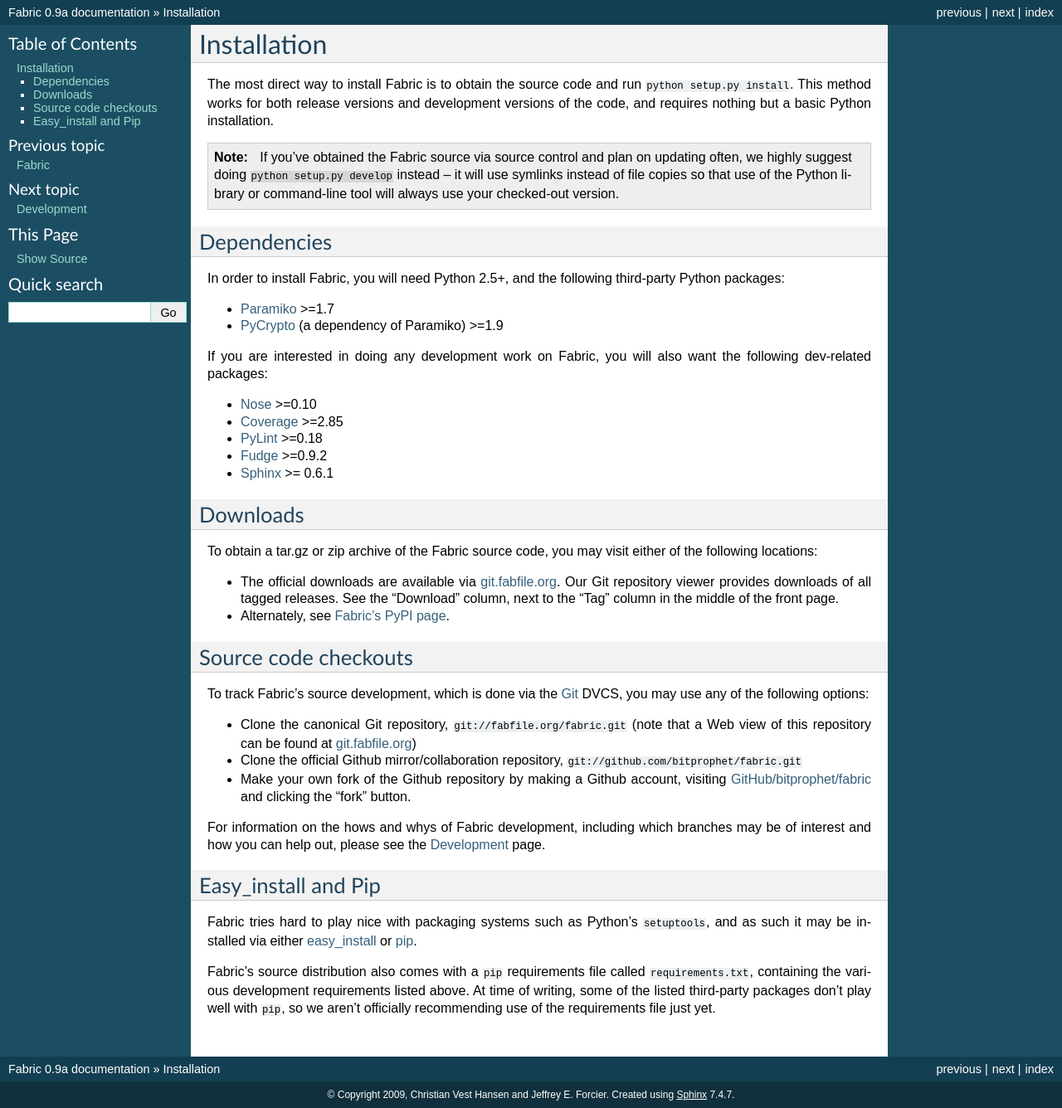
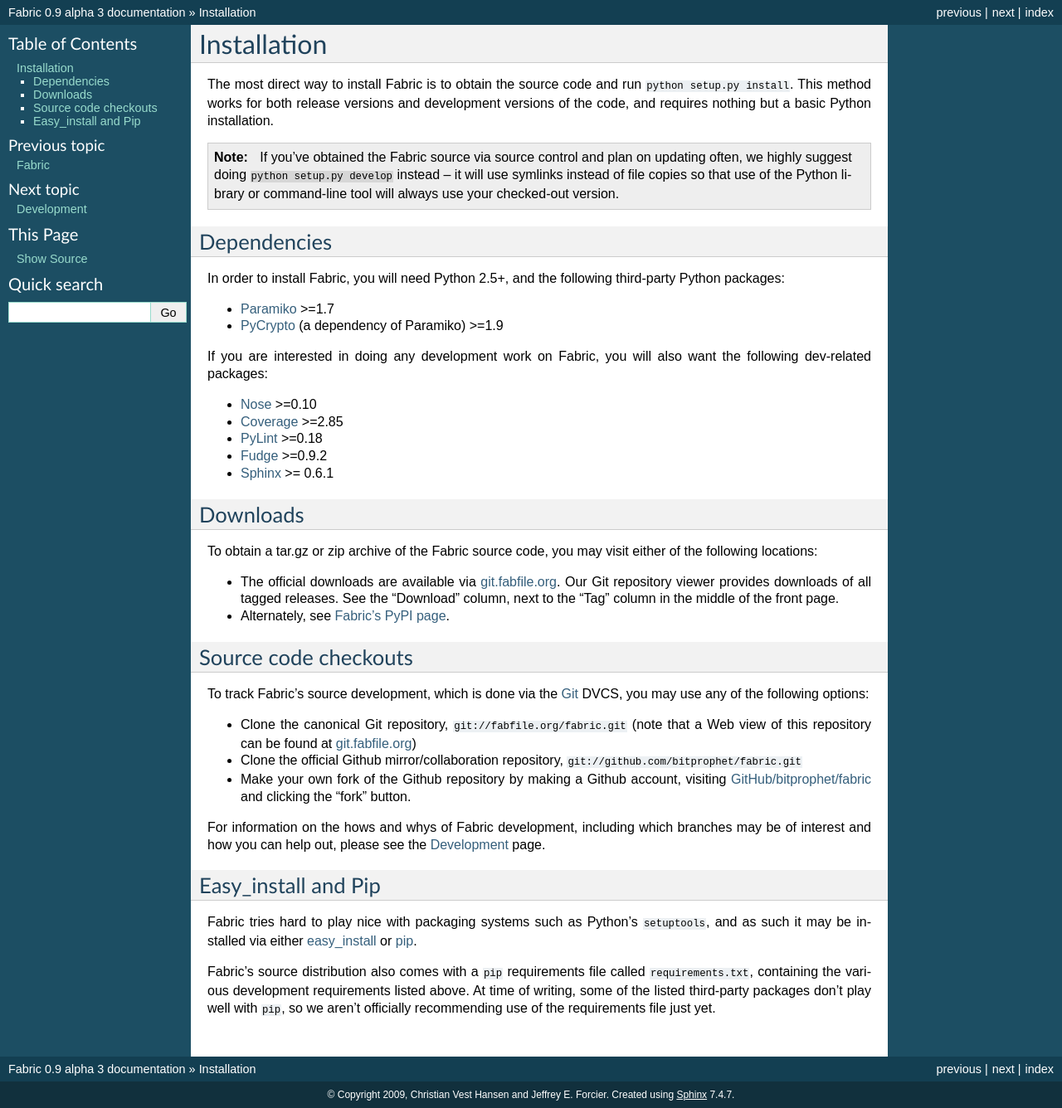
Before and after one commit to fabric/fabric, a Sphinx documentation site: the page built from docs/installation.rst, in a window 1280 px wide. Shown: the whole page at 83% size. Built offline with Sphinx 7.4.7, drawn with Linux system fonts in a browser that asks for light colours; part of the change alters nothing that is shown.

```diff
--- a/docs/conf.py
+++ b/docs/conf.py
@@ -43,11 +43,23 @@ copyright = u'2009, Christian Vest Hansen and Jeffrey E. Forcier'
 # The version info for the project you're documenting, acts as replacement for
 # |version| and |release|, also used in various other places throughout the
 # built documents.
+
+# Preserve original path
+oldpath = sys.path[:]
+# Nab path containing 'fabric' checkout
+sys.path.insert(0, os.path.abspath(os.path.join('..', '..', __file__)))
+# Import
+from fabric.version import get_version
+# Get version info
 #
 # The short X.Y version.
-version = '0.9'
+version = get_version(line_only=True)
 # The full version, including alpha/beta/rc tags.
-release = '0.9a'
+release = get_version(verbose=True)
+
+# Restore old path
+sys.path = oldpath[:]
+
 
 # The language for content autogenerated by Sphinx. Refer to documentation
 # for a list of supported languages.
```
